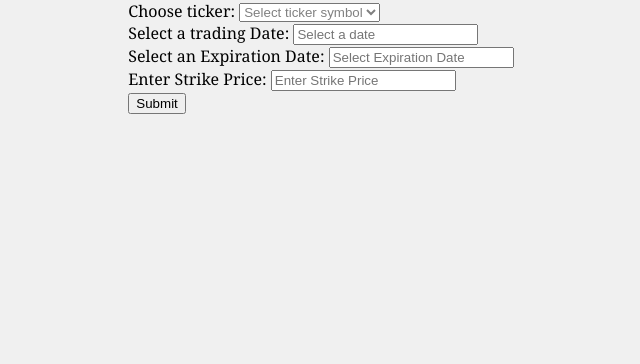
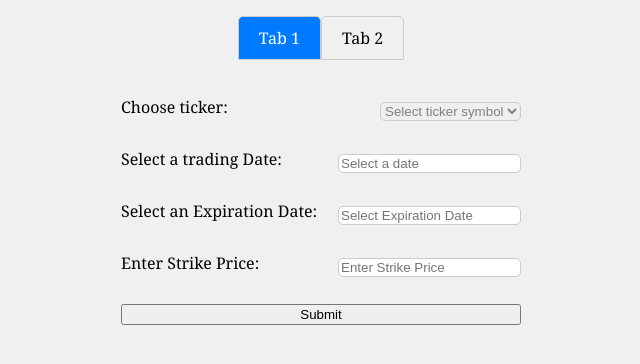
Before and after one commit to frydaiii/OptionPricing, a FastAPI app: page / in a window 1280 px wide. Shown: the part 126-490 px from the top of the page, without its empty margins (319-959 px from the left). Run offline with FastAPI, Linux system fonts and the light colour scheme; parts of the project's set-up code (start-up, migrations or seed data) failed here and were passed over; some libraries are stand-ins or nearby versions.

Commit message:
separated in tabs

```diff
--- a/static/script.js
+++ b/static/script.js
@@ -233,4 +233,12 @@ $(document).ready(function() {
             fetchAndDisplayOptions(1, optionsPerPage, tickerSymbol, selectedDate);
         }
     });
+
+    $(".tab-link").on("click", function() {
+        var tabId = $(this).data("tab");
+        $(".tab-link").removeClass("current");
+        $(".tab-content").removeClass("current");
+        $(this).addClass("current");
+        $("#" + tabId).addClass("current");
+    });
 });
--- a/static/styles.css
+++ b/static/styles.css
@@ -22,9 +22,8 @@
 .container {
     display: flex;
     flex-direction: column; /* Stack elements vertically */
-
+    height: 100%; /* Take up the full viewport height */
     align-items: center; /* Center horizontally */
-    height: 100%; /* Take up the full viewport height */
 }
 
 /* Style the labels for the dropdowns */
@@ -37,3 +36,71 @@
 }
 
 /* Additional styling for your content can be added here */
+.tabs {
+    list-style: none;
+    padding: 0;
+    display: flex;
+}
+
+.tab-link {
+    cursor: pointer;
+    padding: 10px 20px;
+    background-color: #f0f0f0;
+    border: 1px solid #ccc;
+    border-radius: 5px 5px 0 0;
+}
+
+.tab-link.current {
+    background-color: #007bff;
+    color: #fff;
+}
+
+.tab-content {
+    display: none;
+    padding: 20px;
+    /* border: 1px solid #ccc; */
+    border-radius: 0 0 5px 5px;
+}
+
+.tab-content.current {
+    display: block;
+    align-items: center; /* Center horizontally */
+}
+
+/* Style for the form container */
+#optionForm {
+    display: flex;
+    flex-direction: column;
+    align-items: stretch; /* Stretch items to fill the width */
+    width: 400px; /* Adjust the maximum width as needed */
+    margin: 0 auto;
+}
+
+/* Style for each form group (label + input) */
+.form-group {
+    display: flex;
+    justify-content: space-between; /* Space between label and input */
+    align-items: center; /* Center vertically */
+    margin-bottom: 20px;
+}
+
+/* Style for labels */
+label {
+    flex: 2; /* Label takes up available space */
+    margin-right: 10px; /* Add spacing between label and input */
+}
+
+/* Style for inputs (including select) */
+input[type="text"],
+input[type="number"],
+select {
+    flex: 1; /* Input takes up available space */
+    /* padding: 10px; */
+    border: 1px solid #ccc;
+    border-radius: 5px;
+}
+
+#pagination-controls, #image-container {
+    display: flex;
+    justify-content: center;
+}
--- a/templates/index.html
+++ b/templates/index.html
@@ -11,25 +11,31 @@
     </header>
 
     <div class="container"> <!-- Add a container for content -->
+        <ul class="tabs">
+            <li class="tab-link current" data-tab="tab1">Tab 1</li>
+            <li class="tab-link" data-tab="tab2">Tab 2</li>
+        </ul>
+
+        <div id="tab1" class="tab-content current">
             <form id="optionForm">
-            <div>
+                <div class="form-group">
                     <label for="optionSelect1">Choose ticker:</label>
                     <select id="optionSelect1" required>
                         <option value="" disabled selected hidden style="color: gray;">Select ticker symbol</option>
                     </select>
                 </div>
 
-            <div>
+                <div class="form-group">
                     <label for="datepicker">Select a trading Date:</label>
                     <input type="text" id="tradingDate" name="tradingDate" class="datepicker" placeholder="Select a date" required>
                 </div>
 
-            <div>
+                <div class="form-group">
                     <label for="expirationDate">Select an Expiration Date:</label>
                     <input type="text" id="expirationDate" name="expirationDate" class="datepicker" placeholder="Select Expiration Date">
                 </div>
 
-            <div>
+                <div class="form-group">
                     <label for="strikePrice">Enter Strike Price:</label>
                     <input type="number" id="strikePrice" name="strikePrice" placeholder="Enter Strike Price">
                 </div>
@@ -52,9 +58,28 @@
             </div>
         </div>
 
+        <div id="tab2" class="tab-content">
+            <form id="optionForm">
+                <div class="form-group">
+                    <label for="optionSelect1">Choose ticker:</label>
+                    <select id="optionSelect1" required>
+                        <option value="" disabled selected hidden style="color: gray;">Select ticker symbol</option>
+                    </select>
+                </div>
+
+                <div class="form-group">
+                    <label for="datepicker">Select a trading Date:</label>
+                    <input type="text" id="tradingDate" name="tradingDate" class="datepicker" placeholder="Select a date" required>
+                </div>
+
+                <input type="submit" value="Submit">
+            </form>
+        </div>
+
+    </div>
 
     <script src="https://code.jquery.com/jquery-3.6.0.min.js"></script>
     <script src="https://code.jquery.com/ui/1.12.1/jquery-ui.js"></script>
-    <script src="static/script.js"></script> <!-- Link to external JavaScript file -->
+    <script src="{{ url_for('static', path='/script.js') }}?id=12345"></script> <!-- Link to external JavaScript file -->
 </body>
 </html>
```
Lines whose indentation alone changed are shown as unchanged.
